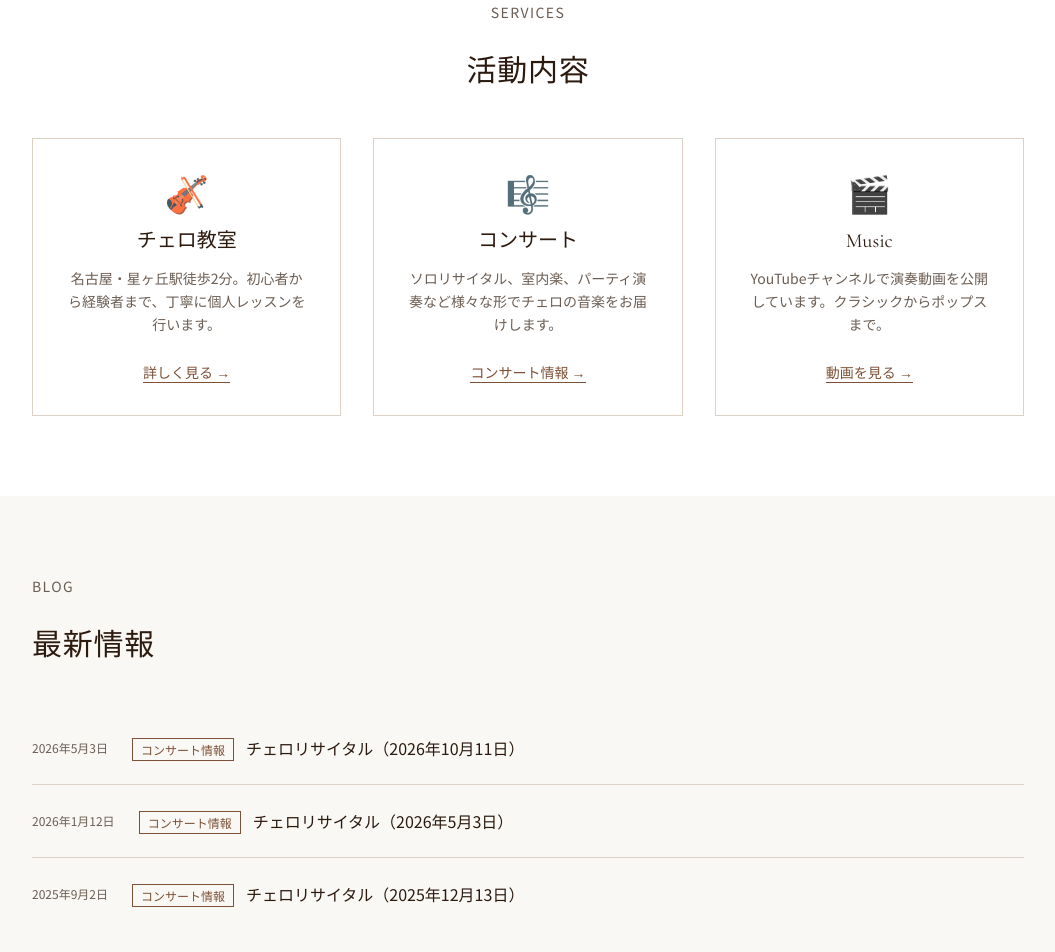
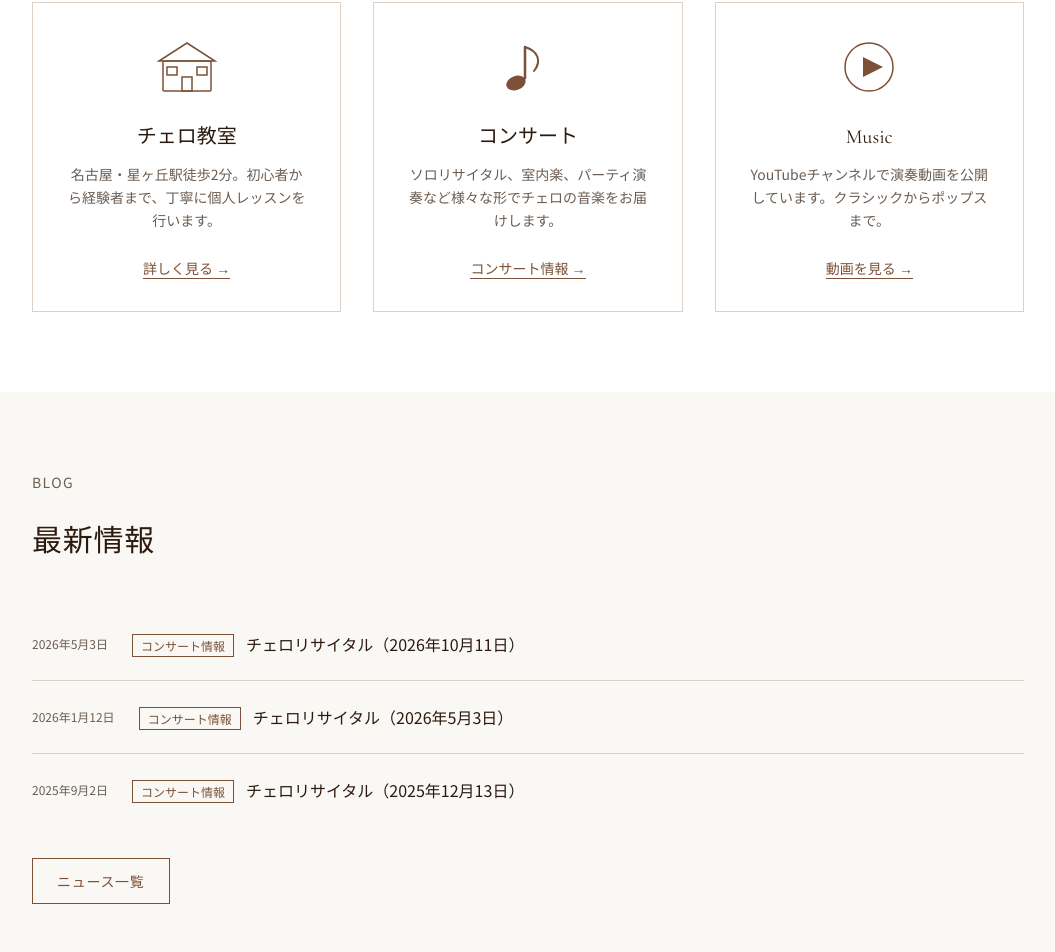
Before and after one commit to srlcvc/ryosakaue-website, a Next.js app: page / in a window 1280 px wide. Shown: the part 1423-2375 px from the top of the page, without its empty margins (112-1167 px from the left). Built offline with nearby package versions, Linux system fonts and the light colour scheme.

Commit message:
「ブログ」を「ニュース」に全サイト変更、サービスカードのアイコンを更新
Co-Authored-By: Claude Sonnet 4.6 <noreply@anthropic.com>

```diff
--- a/app/blog/page.tsx
+++ b/app/blog/page.tsx
@@ -3,8 +3,8 @@ import Link from 'next/link';
 import { getAllPosts, formatDate } from '@/lib/blog';
 
 export const metadata: Metadata = {
-  title: 'ブログ',
-  description: '坂上諒チェロ教室のブログ。コンサート情報、演奏動画、音楽のことなど。',
+  title: 'ニュース',
+  description: '坂上諒チェロ教室のニュース。コンサート情報、演奏動画、音楽のことなど。',
 };
 
 export default function BlogPage() {
@@ -15,7 +15,7 @@ export default function BlogPage() {
     <>
       <section className="bg-warm-text text-cream py-20 text-center">
         <p className="section-sub text-cream/60">Blog</p>
-        <h1 className="font-serif text-4xl md:text-5xl tracking-wide">ブログ</h1>
+        <h1 className="font-serif text-4xl md:text-5xl tracking-wide">ニュース</h1>
       </section>
 
       <section className="max-w-5xl mx-auto px-4 py-16">
--- a/app/page.tsx
+++ b/app/page.tsx
@@ -53,34 +53,51 @@ export default function HomePage() {
       {/* Services */}
       <section className="bg-white py-20">
         <div className="max-w-5xl mx-auto px-4">
-          <p className="section-sub text-center">Services</p>
-          <h2 className="section-title text-center mb-12">活動内容</h2>
           <div className="grid md:grid-cols-3 gap-8">
             {[
               {
-                icon: '🎻',
+                icon: (
+                  <svg viewBox="0 0 64 64" fill="none" stroke="currentColor" strokeWidth="1.5" className="w-16 h-16 text-brown">
+                    <rect x="8" y="26" width="48" height="30" rx="1" />
+                    <polygon points="4,26 32,8 60,26" />
+                    <rect x="27" y="42" width="10" height="14" />
+                    <rect x="12" y="32" width="10" height="8" />
+                    <rect x="42" y="32" width="10" height="8" />
+                  </svg>
+                ),
                 title: 'チェロ教室',
                 desc: '名古屋・星ヶ丘駅徒歩2分。初心者から経験者まで、丁寧に個人レッスンを行います。',
                 href: '/lesson',
                 label: '詳しく見る',
               },
               {
-                icon: '🎼',
+                icon: (
+                  <svg viewBox="0 0 64 64" fill="none" stroke="currentColor" strokeWidth="1.5" className="w-16 h-16 text-brown">
+                    <ellipse cx="20" cy="48" rx="10" ry="7" transform="rotate(-20 20 48)" fill="currentColor" stroke="none" />
+                    <line x1="29" y1="43" x2="29" y2="12" strokeWidth="2.5" strokeLinecap="round" />
+                    <path d="M29 12 C42 16 46 26 38 36" strokeWidth="2" fill="none" strokeLinecap="round" />
+                  </svg>
+                ),
                 title: 'コンサート',
                 desc: 'ソロリサイタル、室内楽、パーティ演奏など様々な形でチェロの音楽をお届けします。',
                 href: '/concert',
                 label: 'コンサート情報',
               },
               {
-                icon: '🎬',
+                icon: (
+                  <svg viewBox="0 0 64 64" fill="none" stroke="currentColor" strokeWidth="1.5" className="w-16 h-16 text-brown">
+                    <circle cx="32" cy="32" r="24" />
+                    <polygon points="26,22 26,42 46,32" fill="currentColor" stroke="none" />
+                  </svg>
+                ),
                 title: 'Music',
                 desc: 'YouTubeチャンネルで演奏動画を公開しています。クラシックからポップスまで。',
                 href: '/music',
                 label: '動画を見る',
               },
             ].map((item) => (
-              <div key={item.title} className="text-center p-8 border border-warm-border hover:shadow-md transition-shadow">
-                <div className="text-4xl mb-4">{item.icon}</div>
+              <div key={item.title} className="border border-warm-border hover:shadow-md transition-shadow p-8 text-center">
+                <div className="flex justify-center mb-6">{item.icon}</div>
                 <h3 className="font-serif text-xl mb-3">{item.title}</h3>
                 <p className="text-sm text-muted leading-relaxed mb-6">{item.desc}</p>
                 <Link href={item.href} className="text-sm text-brown border-b border-brown hover:text-brown-dark transition-colors">
@@ -110,7 +127,7 @@ export default function HomePage() {
             </article>
           ))}
         </div>
-        <Link href="/blog" className="btn-outline mt-8 inline-block">ブログ一覧</Link>
+        <Link href="/blog" className="btn-outline mt-8 inline-block">ニュース一覧</Link>
       </section>
 
       {/* LINE CTA */}
--- a/app/post/[slug]/page.tsx
+++ b/app/post/[slug]/page.tsx
@@ -41,7 +41,7 @@ export default function PostPage({ params }: Props) {
 
         <div className="mt-12 pt-8 border-t border-warm-border flex gap-4">
           <Link href="/blog" className="text-sm text-brown border-b border-brown hover:text-brown-dark transition-colors">
-            ← ブログ一覧
+            ← ニュース一覧
           </Link>
           <Link href="/concert" className="text-sm text-brown border-b border-brown hover:text-brown-dark transition-colors">
             コンサート情報 →
--- a/components/Footer.tsx
+++ b/components/Footer.tsx
@@ -18,7 +18,7 @@ export default function Footer() {
               ['/lesson', 'チェロ教室'],
               ['/profile', 'プロフィール'],
               ['/concert', 'コンサート'],
-              ['/blog', 'ブログ'],
+              ['/blog', 'ニュース'],
               ['/contact', 'お問い合わせ'],
             ].map(([href, label]) => (
               <li key={href}>
--- a/components/Header.tsx
+++ b/components/Header.tsx
@@ -8,7 +8,7 @@ const navLinks = [
   { href: '/profile',  label: 'プロフィール' },
   { href: '/music',    label: 'Music' },
   { href: '/concert',  label: 'コンサート' },
-  { href: '/blog',     label: 'ブログ' },
+  { href: '/blog',     label: 'ニュース' },
   { href: '/faq',      label: 'よくある質問' },
   { href: '/contact',  label: 'お問い合わせ' },
 ];
```
